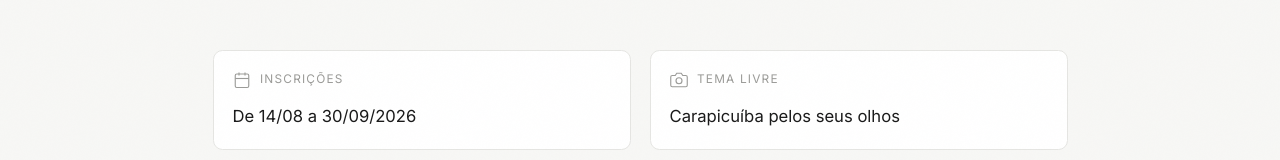
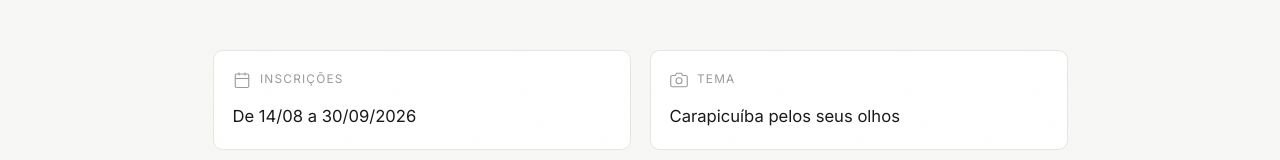
Before and after one commit to GuilhermeSzFernandes/fotorankFE, a React (Vite) app: page / in a window 1280 px wide. Shown: the part 520-680 px from the top of the page. Built offline with nearby package versions, Linux system fonts and the light colour scheme; no server answers; the HTML template or start-up script is replaced by a standard one.

Commit message:
fix label

```diff
--- a/src/pages/Home.jsx
+++ b/src/pages/Home.jsx
@@ -14,7 +14,7 @@ const INFO = [
     ),
   },
   {
-    label: 'Tema livre',
+    label: 'Tema',
     detail: 'Carapicuíba pelos seus olhos',
     icon: (
       <svg width="18" height="18" viewBox="0 0 24 24" fill="none" stroke="currentColor" strokeWidth="1.5">
```
